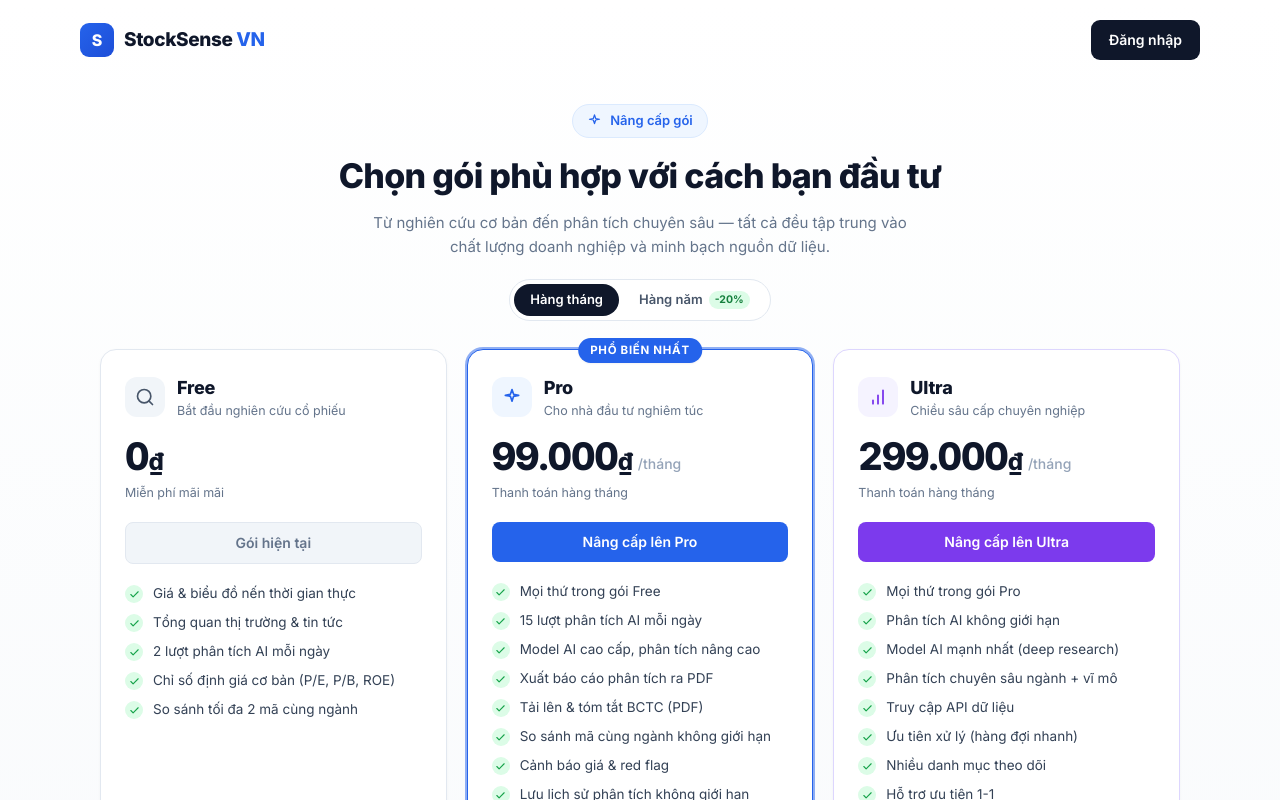
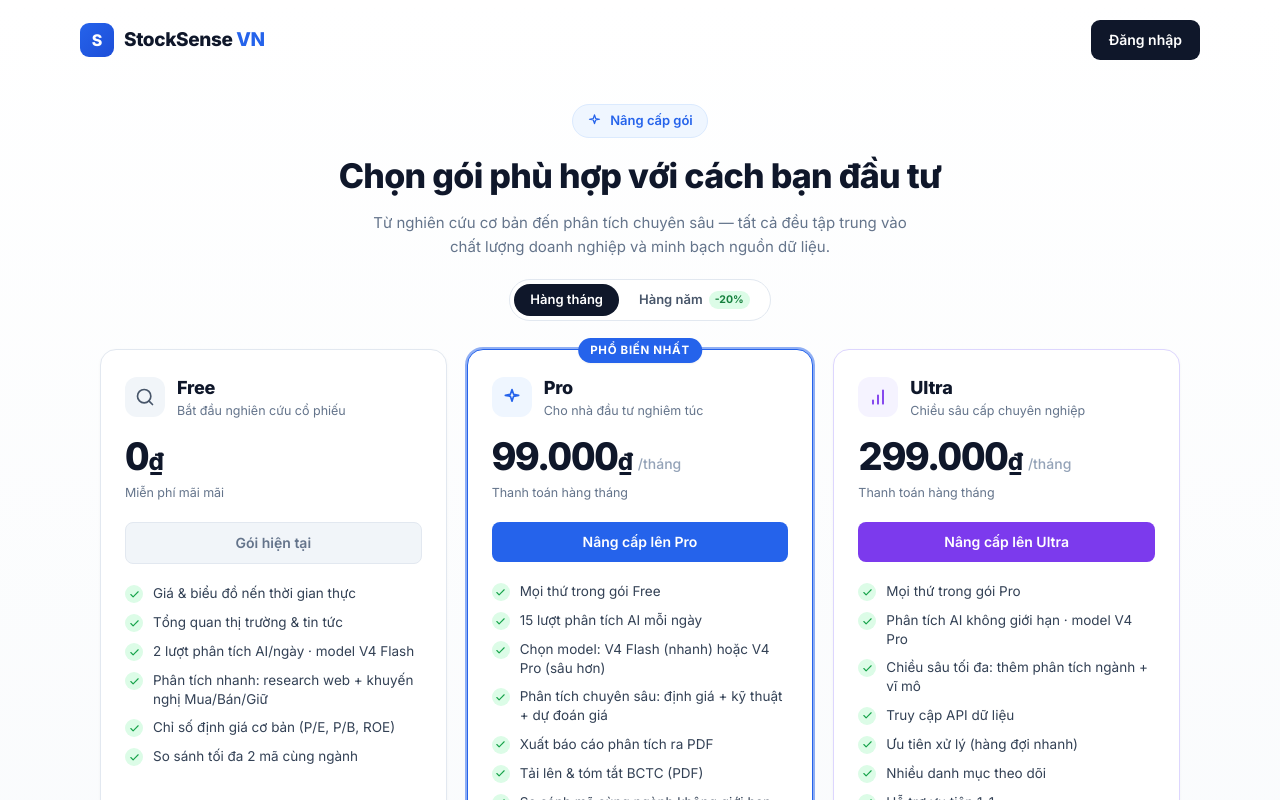
Before and after one commit to kevintruong0511/StockSense, a React (Vite) app in the folder frontend/: page / in a window 1280 px wide. Both pictures are taken after a click on the button "Bảng giá". Shown: the top 800 px of the page. Built offline with nearby package versions, Linux system fonts and the light colour scheme; no server answers.

Commit message:
sửa lại text cho plans và so sánh

```diff
--- a/frontend/src/screens/Pricing.jsx
+++ b/frontend/src/screens/Pricing.jsx
@@ -25,7 +25,8 @@ const PLANS = [
     features: [
       'Giá & biểu đồ nến thời gian thực',
       'Tổng quan thị trường & tin tức',
-      '2 lượt phân tích AI mỗi ngày',
+      '2 lượt phân tích AI/ngày · model V4 Flash',
+      'Phân tích nhanh: research web + khuyến nghị Mua/Bán/Giữ',
       'Chỉ số định giá cơ bản (P/E, P/B, ROE)',
       'So sánh tối đa 2 mã cùng ngành',
     ],
@@ -48,7 +49,8 @@ const PLANS = [
     features: [
       'Mọi thứ trong gói Free',
       '15 lượt phân tích AI mỗi ngày',
-      'Model AI cao cấp, phân tích nâng cao',
+      'Chọn model: V4 Flash (nhanh) hoặc V4 Pro (sâu hơn)',
+      'Phân tích chuyên sâu: định giá + kỹ thuật + dự đoán giá',
       'Xuất báo cáo phân tích ra PDF',
       'Tải lên & tóm tắt BCTC (PDF)',
       'So sánh mã cùng ngành không giới hạn',
@@ -72,9 +74,8 @@ const PLANS = [
     },
     features: [
       'Mọi thứ trong gói Pro',
-      'Phân tích AI không giới hạn',
-      'Model AI mạnh nhất (deep research)',
-      'Phân tích chuyên sâu ngành + vĩ mô',
+      'Phân tích AI không giới hạn · model V4 Pro',
+      'Chiều sâu tối đa: thêm phân tích ngành + vĩ mô',
       'Truy cập API dữ liệu',
       'Ưu tiên xử lý (hàng đợi nhanh)',
       'Nhiều danh mục theo dõi',
@@ -88,8 +89,9 @@ const COMPARE = [
   { label: 'Giá & biểu đồ nến thời gian thực', free: true, pro: true, ultra: true },
   { label: 'Tổng quan thị trường & tin tức', free: true, pro: true, ultra: true },
   { label: 'Lượt phân tích AI', free: '2 / ngày', pro: '15 / ngày', ultra: 'Không giới hạn' },
-  { label: 'Chiều sâu phân tích', free: 'Cơ bản', pro: 'Nâng cao', ultra: 'Chuyên sâu + vĩ mô' },
-  { label: 'Model AI', free: 'Tiêu chuẩn', pro: 'Cao cấp', ultra: 'Mạnh nhất (deep research)' },
+  { label: 'Model AI', free: 'V4 Flash', pro: 'V4 Flash / V4 Pro', ultra: 'V4 Flash / V4 Pro' },
+  { label: 'Tự chọn model (Flash/Pro)', free: false, pro: true, ultra: true },
+  { label: 'Chiều sâu phân tích', free: 'Nhanh, cơ bản', pro: 'Chuyên sâu', ultra: 'Chuyên sâu + ngành & vĩ mô' },
   { label: 'Xuất báo cáo PDF', free: false, pro: true, ultra: true },
   { label: 'Tải lên & tóm tắt BCTC', free: false, pro: true, ultra: true },
   { label: 'So sánh mã cùng ngành', free: '2 mã', pro: 'Không giới hạn', ultra: 'Không giới hạn' },
```
